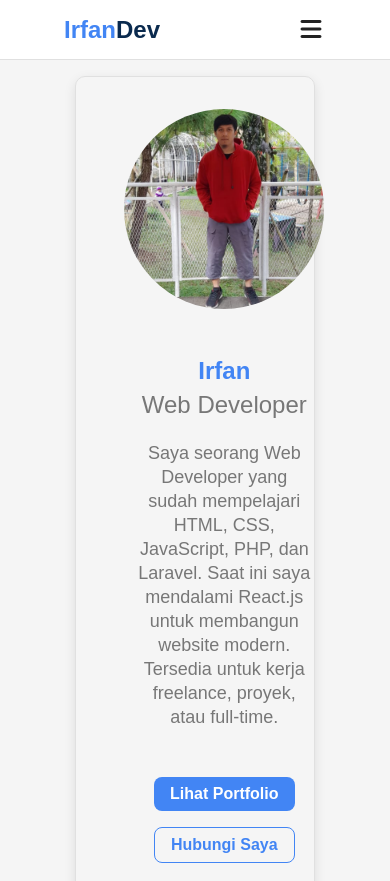
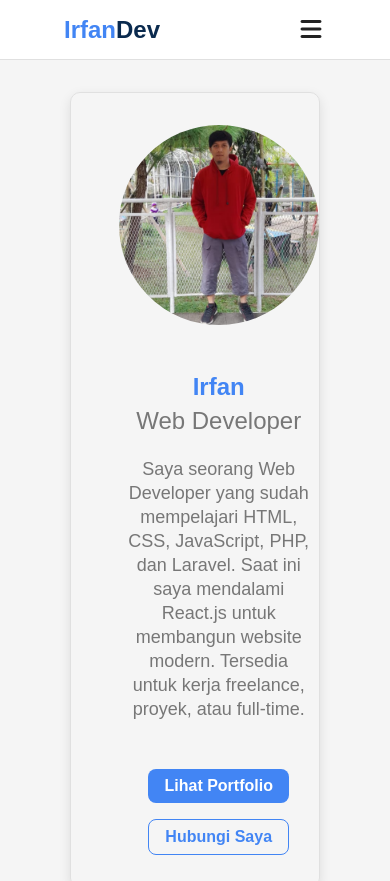
Before and after one commit to Irfan2202/myportfolio-reactjs, a React (Vite) app: page / in a window 390 px wide. Shown: the top 881 px of the page. Built offline with nearby package versions, Linux system fonts and the light colour scheme.

Commit message:
css hero

```diff
--- a/src/sections/Hero/Hero.jsx
+++ b/src/sections/Hero/Hero.jsx
@@ -4,7 +4,7 @@ import "../../index.css";
 function Hero() {
   return (
     <section id="hero" className={styles.hero}>
-      <div className="container">
+      <div className={styles.container}>
         <div className={styles.row}>
           <div className={styles.column}>
             <img className={styles.img} src="./images/photo.png" alt="irfan" />
--- a/src/sections/Hero/Hero.module.css
+++ b/src/sections/Hero/Hero.module.css
@@ -116,7 +116,7 @@ section.hero {
     width: 100%;
     max-width: 100%;
     margin: 0 auto;
-    padding: 0.5rem;
+    padding: 1rem;
   }
   .img {
     margin: 0.5rem auto;
```
